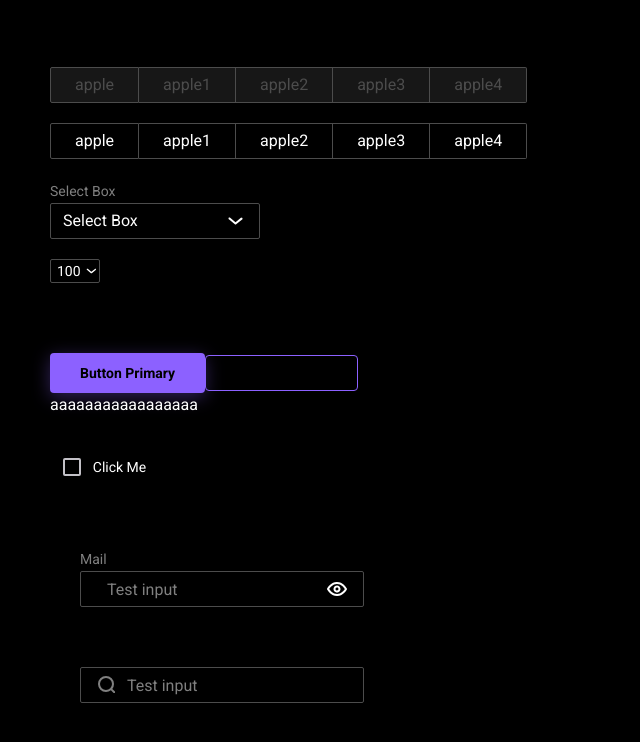
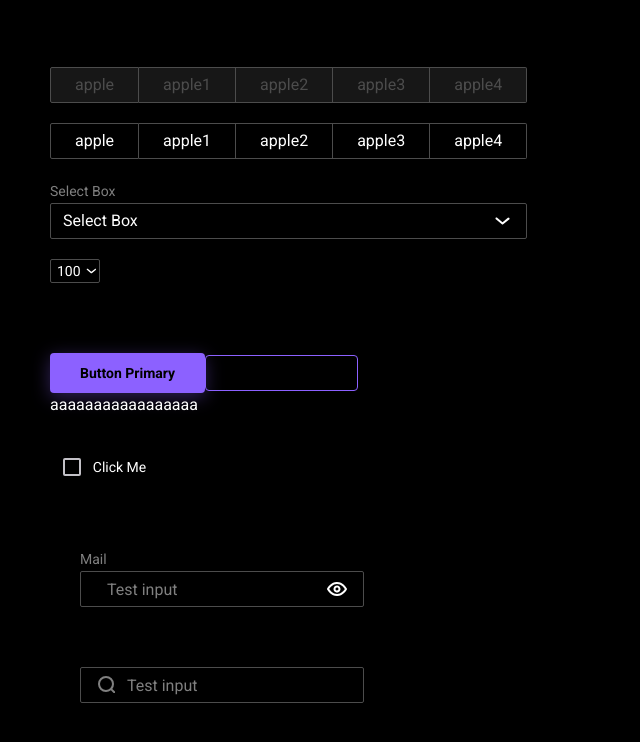
Before and after one commit to NeverwinterNights/saturday, a React (Vite) app: page / in a window 1280 px wide. Shown: the top 742 px of the page, without its empty margins (0-640 px from the left). Built offline with nearby package versions, Linux system fonts and the light colour scheme.

Commit message:
fix(Select): refactor for select style

```diff
--- a/src/components/ui/select/select.module.scss
+++ b/src/components/ui/select/select.module.scss
@@ -13,7 +13,7 @@
   justify-content: space-between;
 
   box-sizing: border-box;
-  width: 210px;
+  width: 100%;
   height: 36px;
   padding: 6px 12px;
 
@@ -76,7 +76,8 @@
 .content {
   display: flex;
 
-  width: 210px;
+  width: var(--radix-select-trigger-width);
+  max-height: var(--radix-select-content-available-height);
 
   background-color: var(--color-dark-900);
   border: 1px solid var(--color-dark-300);
@@ -106,7 +107,7 @@
 .item {
   display: flex;
 
-  width: 208px;
+  width: 100%;
   padding: 6px 12px;
 
   font-size: var(--font-size-s);
```
